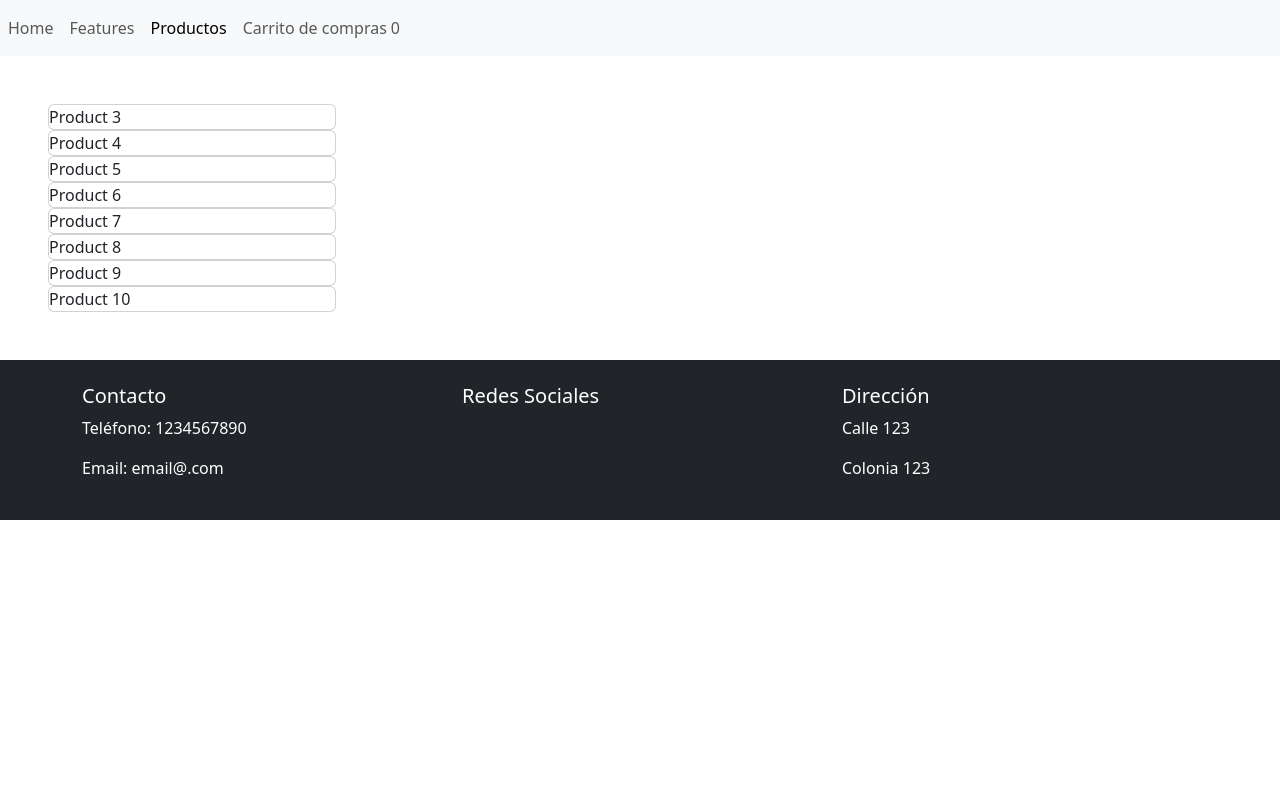
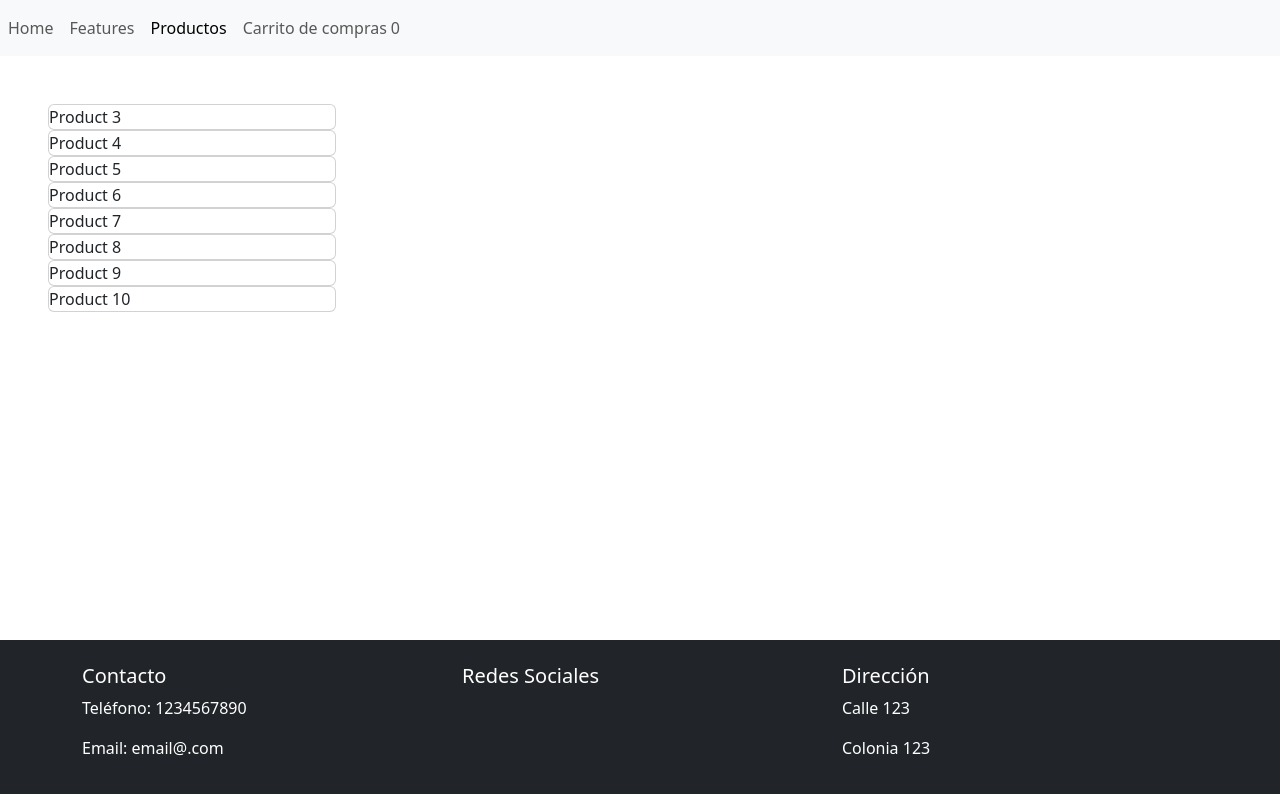
Before and after one commit to HJLazo/cocoteraReact, a React (Create React App) app: page /products in a window 1280 px wide. Shown: the top 794 px of the page. Built offline with nearby package versions, Linux system fonts and the light colour scheme.

Commit message:
Improved css for whole pages view

```diff
--- a/src/App.js
+++ b/src/App.js
@@ -3,16 +3,20 @@
 import { CartProvider } from "./components/cart/cartProvider";
 import Navbar from "./components/navbar";
 import Footer from "./components/footer";
+// import '../src/assets/style/app/app.css';
 
 const App = () => {
   return (
-    <div>
+    <div className="d-flex flex-column vh-100">
       <CartProvider>
-        <Navbar />
-        <Outlet />
+        <div className="d-flex flex-column flex-grow-1" >
+            <Navbar />
+            <div className="d-flex flex-grow-1">
+              <Outlet />
+            </div>
+            <Footer />
+        </div>
       </CartProvider>
-
-      <Footer />
     </div>
   );
 }
--- a/src/components/products.jsx
+++ b/src/components/products.jsx
@@ -5,7 +5,7 @@
 const Products = () => {
 
   return (
-    <div className="d-flex gap-5 m-5">
+    <div className="d-flex gap-5 m-5 products">
       <div className="">
         { ProductCollection.map((product) => (
           <div key={product.id} className="card" style={{ width: '18rem' }}>
```
Also changed, not shown: src/assets/style/app/app.css (added).
